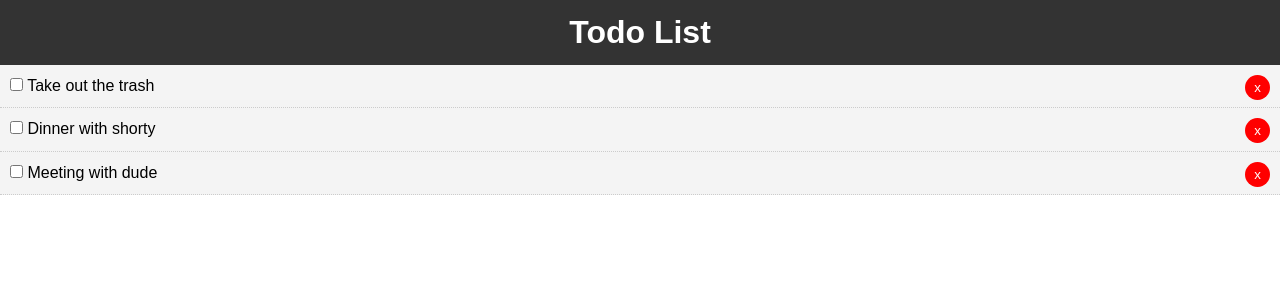
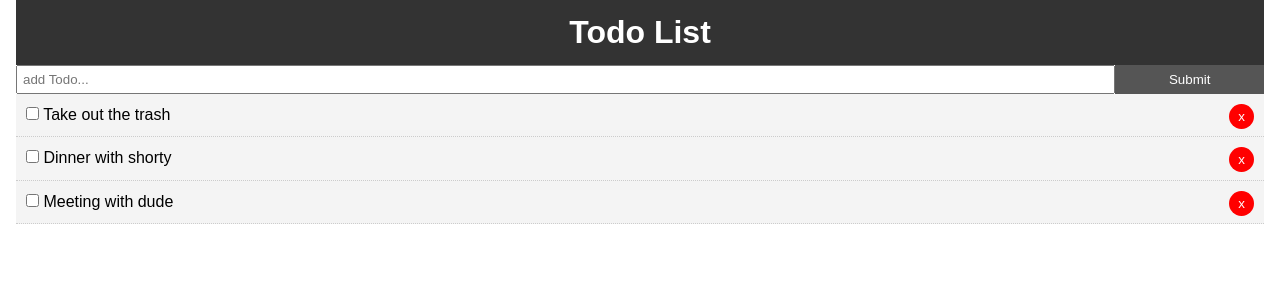
Before and after one commit to Philippe-F/Practice-React, a React (Create React App) app: page / in a window 1280 px wide. Shown: the top 300 px of the page. Built offline with nearby package versions, Linux system fonts and the light colour scheme.

Commit message:
Add new Todo

```diff
--- a/src/App.js
+++ b/src/App.js
@@ -2,6 +2,7 @@
 import './App.css';
 import Todos from "./components/Todos"; // importing Todos form components dir
 import Header from "./components/layout/Header";
+import AddTodo from "./components/AddTodo";
 
 // Different components can have their own state, but alot of times your have state
 // that multiple components need to access. Todos need go in a place where we can feed it
@@ -46,18 +47,30 @@
 
   deleteTodo = (id) => {
     this.setState({
-      todos: this.state.todos.filter(todo =>
-        todo.id !== id
-      )
-    });
+      todos: [...this.state.todos.filter(todo => todo.id !== id)]
+    })
+  }
+
+  addTodo = (title) => {
+    const newTodo = {
+      id: 4,
+      title: title,
+      completed: false
+    }
+    this.setState({
+      todos: [...this.state.todos, newTodo]
+    })
   }
 
   render() {
     return (
       <div className="App">
-        <Header />
-        <Todos todos={this.state.todos} markComplete={this.markComplete}
-        deleteTodo={this.deleteTodo}/>
+        <div className="container">
+          <Header />
+          <AddTodo addTodo={this.addTodo}/>
+          <Todos todos={this.state.todos} markComplete={this.markComplete}
+          deleteTodo={this.deleteTodo}/>
+        </div>
       </div>
     )
   }
--- /dev/null
+++ b/src/components/AddTodo.js
@@ -0,0 +1,45 @@
+import React, { Component } from 'react'
+
+export class AddTodo extends Component {
+  // When we have an inout field usually you're gonna want to have your fields as
+  // as a piece of state for that component.
+
+  state = {
+    title: ""
+  }
+
+  onChange = (e) => {
+    this.setState({[e.target.name]: e.target.value});
+  }
+
+  submitTodo = (e) => {
+    e.preventDefault();
+    this.props.addTodo(this.state.title);
+  }
+
+  render() {
+    return (
+      <form  onSubmit={this.submitTodo} style={{display: 'flex'}}>
+        <input type="text"
+          name="title"
+          placeholder="add Todo..."
+          style={{flex: '10', padding: '5px'}}
+          value={this.state.title}
+          // as you type into this field an onChange event is fired off so we need
+          // to handle it (update the state) with an onChange handler
+          onChange={this.onChange}
+        />
+
+        <input
+          type="submit"
+          value="Submit"
+          className="btn"
+          style={{flex: '1'}}
+          onClick={this.submitTodo}
+        />
+      </form>
+    )
+  }
+}
+
+export default AddTodo
```
